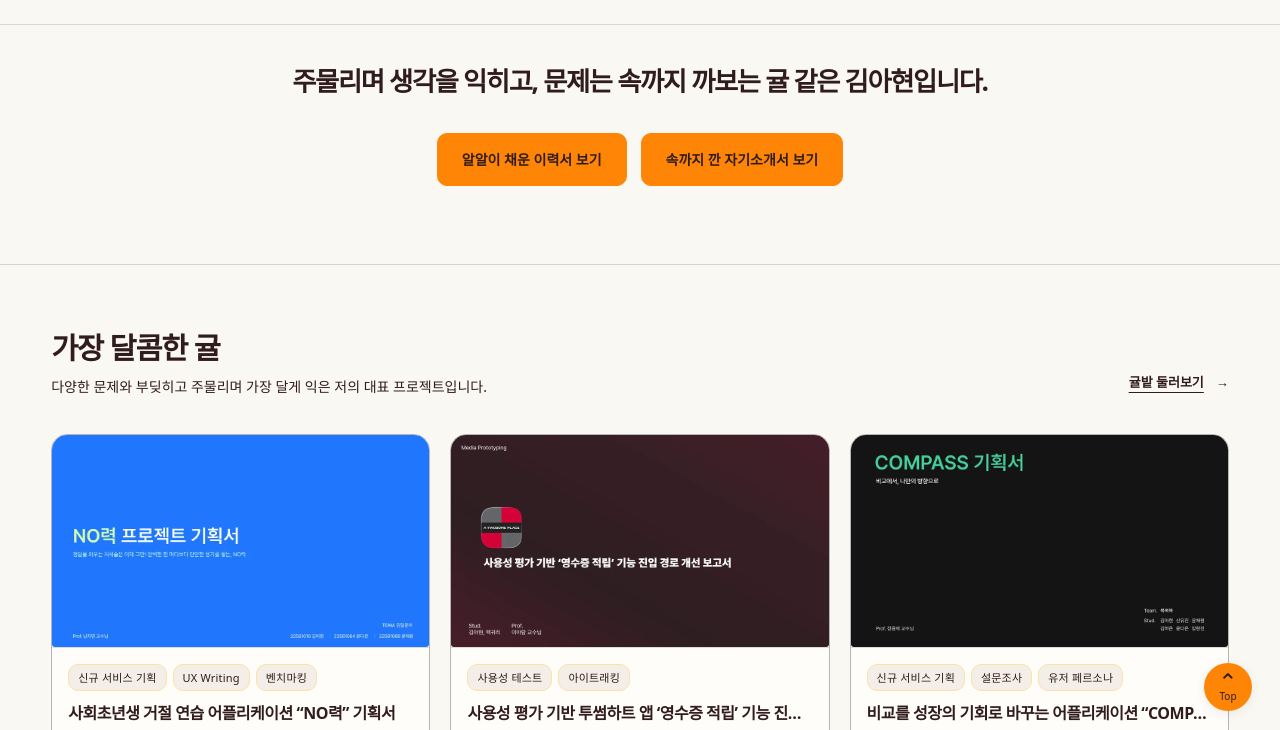
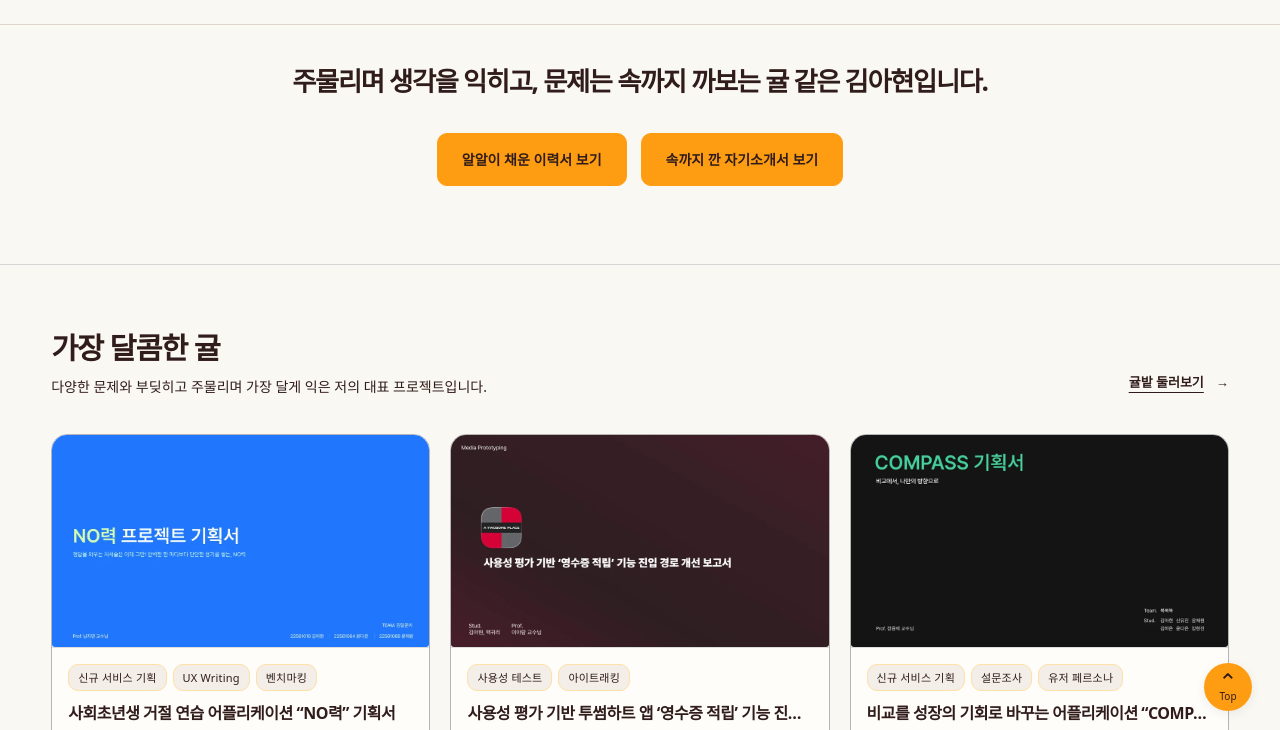
Before and after one commit to nancoolhae/portfolio, a plain HTML site: page index.html in a window 1280 px wide. Shown: the part 63-793 px from the top of the page. Drawn offline with Linux system fonts and the light colour scheme; a web font is replaced by a local one.

Commit message:
Shift portfolio accent to golden orange

```diff
--- a/index.html
+++ b/index.html
@@ -7,7 +7,7 @@
   <link rel="icon" href="assets/brand-tangerine.webp" type="image/webp"><link rel="preload" href="assets/fonts/PretendardVariable.woff2" as="font" type="font/woff2" crossorigin>
   <link rel="stylesheet" href="styles.css?v=citrus-palette"><link rel="stylesheet" href="design-v2.css?v=citrus-palette"><link rel="stylesheet" href="storyboard.css?v=citrus-palette"><link rel="stylesheet" href="motion.css?v=citrus-palette">
   <script defer src="data.js?v=project-downloads"></script><script defer src="projects.js?v=project-downloads"></script><script defer src="app.js?v=career-chips"></script>
-<script defer src="motion.js?v=contact-cards"></script><link rel="stylesheet" href="palette.css?v=project-downloads"></head>
+<script defer src="motion.js?v=contact-cards"></script><link rel="stylesheet" href="palette.css?v=golden-orange"></head>
 <body>
   <a class="skip" href="#main">본문 바로가기</a>
   <!-- GNB: 사용자가 지정한 간결한 일반 명칭, 기존 위치와 앵커는 유지. -->
--- a/palette.css
+++ b/palette.css
@@ -2,13 +2,13 @@
   --paper: #faf8f3;
   --ink: #301c1b;
   --muted: var(--ink);
-  --orange: #fe8505;
+  --orange: #ff9d12;
   --fruit: var(--orange);
   --off-red: #e52e01;
   --line: #ded6cc;
   --surface: #fffdf9;
   --section-tint: #f3eee7;
-  --orange-tint: #ffe6bf;
+  --orange-tint: #ffe9bf;
 }
 
 body,
@@ -138,7 +138,7 @@ nav a::after,
   padding: 5px 10px;
   border-radius: 6px;
   background: color-mix(in srgb, var(--orange) 35%, white);
-  border: 1px solid rgb(254 133 5 / 40%);
+  border: 1px solid color-mix(in srgb, var(--orange) 40%, transparent);
   color: var(--ink);
   font-size: 12px;
   font-weight: 650;
```
Also changed, not shown: projects.html (+1 -1 lines).
